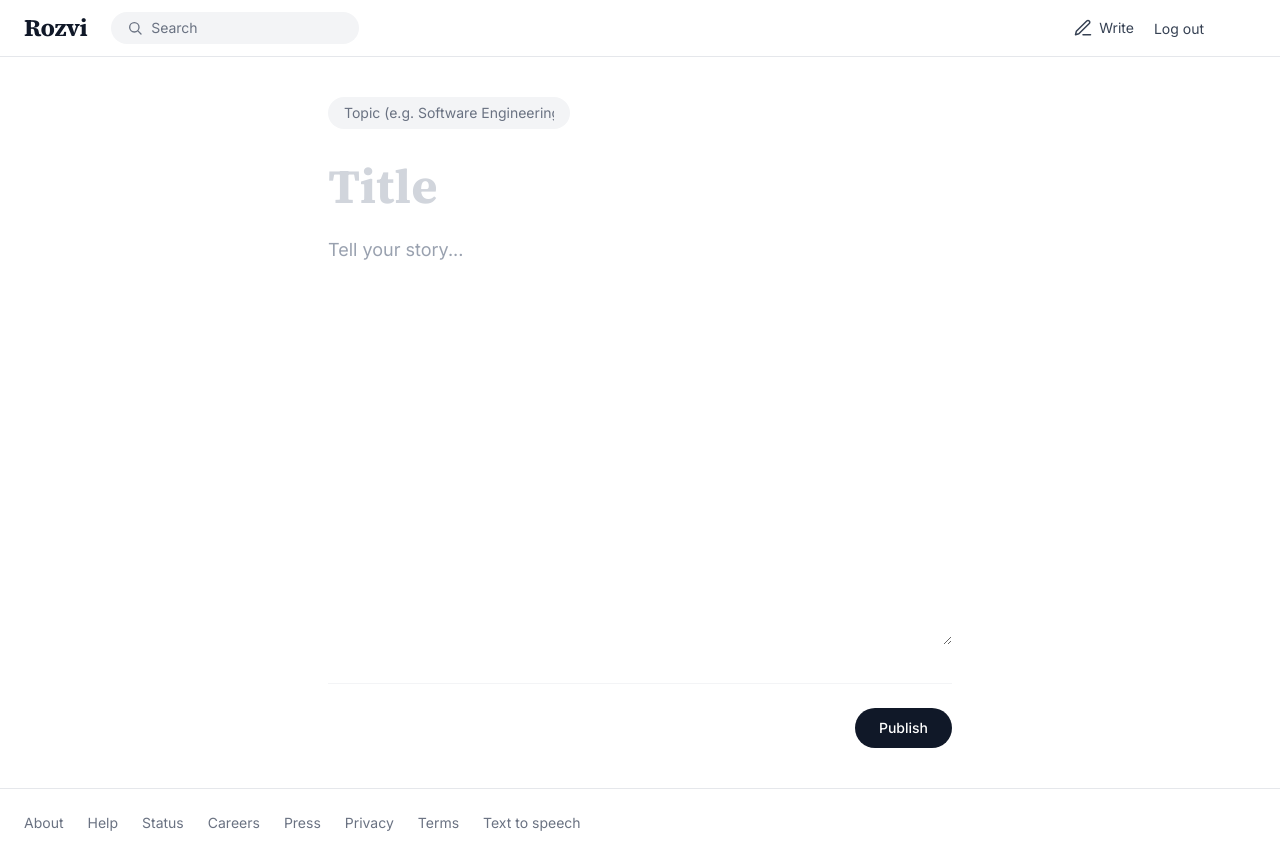
After one commit to iannyFARUE/rozvi, a Django app: page /posts/new/ in a window 1280 px wide. The commit adds this page. Run offline with Django 5.2, Linux system fonts and the light colour scheme; the visitor is signed in with stand-in values (Sample User, id 1); data that the repository does not hold is empty; style sheets or scripts are compiled from the project's sources.

Commit message:
added post creation

```diff
--- /dev/null
+++ b/blog/forms.py
@@ -0,0 +1,9 @@
+from django import forms
+
+from .models import Post
+
+
+class PostForm(forms.ModelForm):
+    class Meta:
+        model = Post
+        fields = ['title', 'topic', 'content']
--- a/blog/templates/blog/base.html
+++ b/blog/templates/blog/base.html
@@ -27,7 +27,7 @@
         </div>
 
         <nav class="flex items-center gap-5">
-          <a href="#" class="hidden items-center gap-1.5 text-sm text-gray-700 hover:text-gray-900 md:flex">
+          <a href="{% url 'blog-post-create' %}" class="hidden items-center gap-1.5 text-sm text-gray-700 hover:text-gray-900 md:flex">
             <svg xmlns="http://www.w3.org/2000/svg" viewBox="0 0 24 24" fill="none" stroke="currentColor" stroke-width="1.8" class="h-5 w-5">
               <path d="M12 20h9" stroke-linecap="round" stroke-linejoin="round" />
               <path d="M16.5 3.5a2.121 2.121 0 013 3L7 19l-4 1 1-4 12.5-12.5z" stroke-linecap="round" stroke-linejoin="round" />
@@ -65,7 +65,7 @@
           <input type="text" placeholder="Search" class="w-full bg-transparent placeholder-gray-500 outline-none" />
         </label>
         <div class="flex flex-col gap-3 text-sm text-gray-700">
-          <a href="#" class="flex items-center gap-1.5 hover:text-gray-900">
+          <a href="{% url 'blog-post-create' %}" class="flex items-center gap-1.5 hover:text-gray-900">
             <svg xmlns="http://www.w3.org/2000/svg" viewBox="0 0 24 24" fill="none" stroke="currentColor" stroke-width="1.8" class="h-5 w-5">
               <path d="M12 20h9" stroke-linecap="round" stroke-linejoin="round" />
               <path d="M16.5 3.5a2.121 2.121 0 013 3L7 19l-4 1 1-4 12.5-12.5z" stroke-linecap="round" stroke-linejoin="round" />
--- /dev/null
+++ b/blog/templates/blog/post_form.html
@@ -0,0 +1,76 @@
+{% extends 'blog/base.html' %}
+
+{% block title %}Write a story — Rozvi{% endblock %}
+
+{% block content %}
+  <div class="mx-auto max-w-2xl px-4 py-10 sm:px-6">
+    <form method="post" action="" novalidate>
+      {% csrf_token %}
+
+      {% if form.non_field_errors %}
+      <div class="mb-6 rounded-md border border-red-200 bg-red-50 px-4 py-3 text-sm text-red-700">
+        {% for error in form.non_field_errors %}<p>{{ error }}</p>{% endfor %}
+      </div>
+      {% endif %}
+
+      <div>
+        <input
+          type="text"
+          name="topic"
+          id="id_topic"
+          value="{{ form.topic.value|default:'' }}"
+          required
+          list="topic-suggestions"
+          placeholder="Topic (e.g. Software Engineering)"
+          class="w-auto rounded-full bg-gray-100 px-4 py-1.5 text-sm text-gray-700 placeholder-gray-500 outline-none focus:bg-gray-200"
+        />
+        <datalist id="topic-suggestions">
+          {% for topic in topics %}
+          <option value="{{ topic }}"></option>
+          {% endfor %}
+        </datalist>
+        {% if form.topic.errors %}
+        <p class="mt-1.5 text-sm text-red-600">{{ form.topic.errors.0 }}</p>
+        {% endif %}
+      </div>
+
+      <div class="mt-6">
+        <input
+          type="text"
+          name="title"
+          id="id_title"
+          value="{{ form.title.value|default:'' }}"
+          required
+          placeholder="Title"
+          class="w-full border-0 p-0 font-serif text-4xl font-bold text-gray-900 placeholder-gray-300 outline-none focus:ring-0 sm:text-5xl"
+        />
+        {% if form.title.errors %}
+        <p class="mt-1.5 text-sm text-red-600">{{ form.title.errors.0 }}</p>
+        {% endif %}
+      </div>
+
+      <div class="mt-4">
+        <textarea
+          name="content"
+          id="id_content"
+          required
+          rows="14"
+          placeholder="Tell your story..."
+          class="w-full resize-y border-0 p-0 text-lg leading-relaxed text-gray-800 placeholder-gray-400 outline-none focus:ring-0"
+        >{{ form.content.value|default:'' }}</textarea>
+        {% if form.content.errors %}
+        <p class="mt-1.5 text-sm text-red-600">{{ form.content.errors.0 }}</p>
+        {% endif %}
+      </div>
+
+      <div class="mt-8 flex justify-end border-t border-gray-100 pt-6">
+        <button
+          type="submit"
+          class="rounded-full bg-gray-900 px-6 py-2.5 text-sm font-medium text-white transition hover:bg-gray-700"
+        >
+          Publish
+        </button>
+      </div>
+    </form>
+  </div>
+{% endblock %}
--- a/blog/urls.py
+++ b/blog/urls.py
@@ -4,5 +4,6 @@ from . import views
 urlpatterns = [
     path('', views.home, name='blog-home'),
     path('about/', views.about, name='blog-about'),
+    path('posts/new/', views.post_create, name='blog-post-create'),
     path('posts/<int:pk>/clap/', views.clap_post, name='blog-post-clap'),
 ]
--- a/blog/views.py
+++ b/blog/views.py
@@ -1,18 +1,25 @@
+from django.contrib import messages
+from django.contrib.auth.decorators import login_required
 from django.http import JsonResponse
-from django.shortcuts import get_object_or_404, render
+from django.shortcuts import get_object_or_404, redirect, render
 from django.views.decorators.http import require_POST
 
+from .forms import PostForm
 from .models import Post
+
+
+def _distinct_topics():
+    return (
+        Post.objects.order_by('topic')
+        .values_list('topic', flat=True)
+        .distinct()
+    )
 
 
 def home(request):
     posts = Post.objects.select_related('author', 'author__profile')
     staff_picks = posts.filter(featured=True)[:3]
-    topics = (
-        Post.objects.order_by('topic')
-        .values_list('topic', flat=True)
-        .distinct()
-    )
+    topics = _distinct_topics()
     context = {
         'posts': posts,
         'staff_picks': staff_picks,
@@ -25,6 +32,22 @@ def about(request):
     return render(request, 'blog/about.html')
 
 
+@login_required
+def post_create(request):
+    if request.method == 'POST':
+        form = PostForm(request.POST)
+        if form.is_valid():
+            post = form.save(commit=False)
+            post.author = request.user
+            post.save()
+            messages.success(request, 'Your story has been published.')
+            return redirect('blog-home')
+    else:
+        form = PostForm()
+
+    return render(request, 'blog/post_form.html', {'form': form, 'topics': _distinct_topics()})
+
+
 @require_POST
 def clap_post(request, pk):
     if not request.user.is_authenticated:
```
